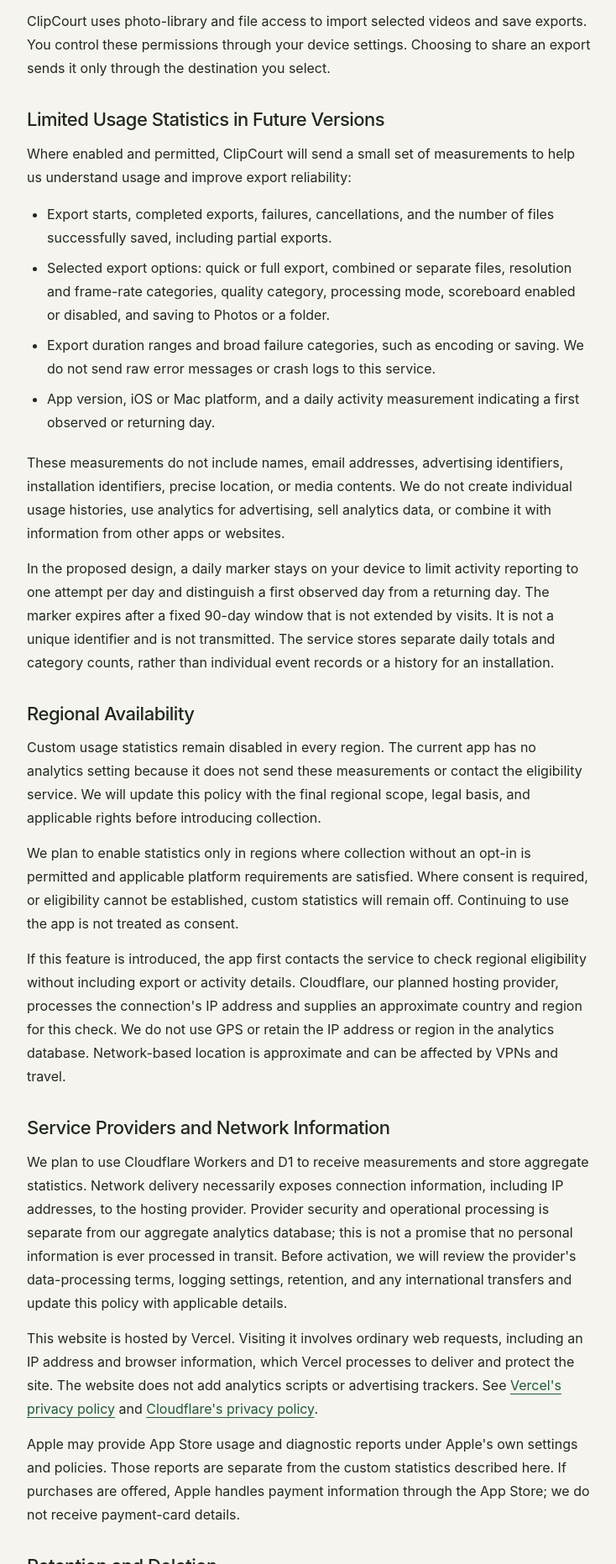
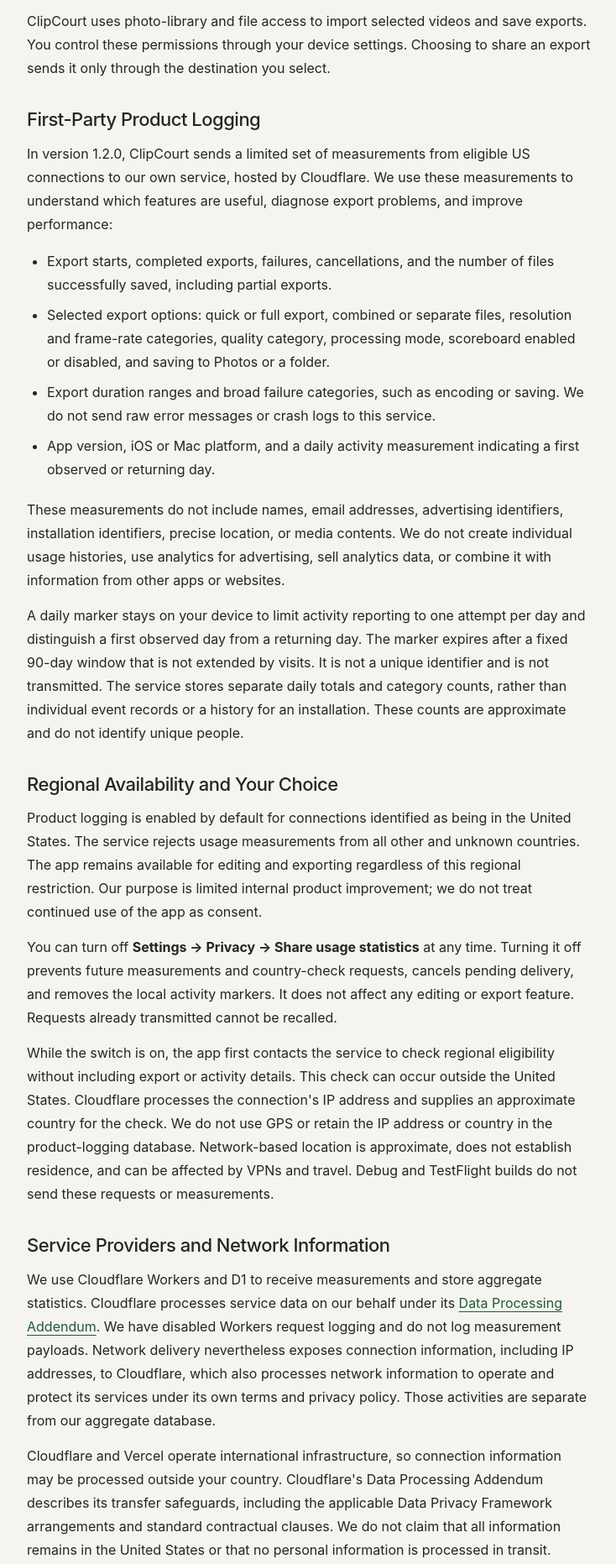
Before and after one commit to pkostas1/clipcourt-app, a plain HTML site: page privacy.html in a window 1280 px wide. Shown: the part 805-2668 px from the top of the page at 84% size, without its empty margins (272-1006 px from the left). Drawn offline with Linux system fonts and the light colour scheme.

Commit message:
Describe US-only first-party product logging and settings opt-out

```diff
--- a/privacy.html
+++ b/privacy.html
@@ -34,14 +34,14 @@
 
         <h2>About This Policy</h2>
         <p>ClipCourt is a video editing app provided by Kostas Papadopoulos. This policy describes how ClipCourt handles information when you use the app, visit this website, or contact us.</p>
-        <p><strong>Current status, October 20, 2026:</strong> Custom usage statistics are not enabled in the currently distributed app. We are preparing the limited statistics feature described below. It will remain disabled until the service and applicable regional requirements have been reviewed. This policy does not itself enable collection.</p>
+        <p><strong>Version 1.2.0 update:</strong> The forthcoming update adds the US-only product logging described below, with a switch in Settings to turn it off. Earlier distributed versions do not send these measurements. This policy describes the update being prepared for App Store review; publication of this policy does not install or release that update.</p>
 
         <h2>Your Videos and Projects</h2>
         <p>Editing and exporting take place on your device. We do not upload your videos, audio, thumbnails, filenames, folder paths, annotations, team names, scores, or project contents to our analytics service. Projects and preferences are stored locally. Media you select or save may also be managed by Apple Photos, iCloud, or a storage provider you choose, according to your own settings.</p>
         <p>ClipCourt uses photo-library and file access to import selected videos and save exports. You control these permissions through your device settings. Choosing to share an export sends it only through the destination you select.</p>
 
-        <h2>Limited Usage Statistics in Future Versions</h2>
-        <p>Where enabled and permitted, ClipCourt will send a small set of measurements to help us understand usage and improve export reliability:</p>
+        <h2>First-Party Product Logging</h2>
+        <p>In version 1.2.0, ClipCourt sends a limited set of measurements from eligible US connections to our own service, hosted by Cloudflare. We use these measurements to understand which features are useful, diagnose export problems, and improve performance:</p>
         <ul>
             <li>Export starts, completed exports, failures, cancellations, and the number of files successfully saved, including partial exports.</li>
             <li>Selected export options: quick or full export, combined or separate files, resolution and frame-rate categories, quality category, processing mode, scoreboard enabled or disabled, and saving to Photos or a folder.</li>
@@ -49,21 +49,22 @@
             <li>App version, iOS or Mac platform, and a daily activity measurement indicating a first observed or returning day.</li>
         </ul>
         <p>These measurements do not include names, email addresses, advertising identifiers, installation identifiers, precise location, or media contents. We do not create individual usage histories, use analytics for advertising, sell analytics data, or combine it with information from other apps or websites.</p>
-        <p>In the proposed design, a daily marker stays on your device to limit activity reporting to one attempt per day and distinguish a first observed day from a returning day. The marker expires after a fixed 90-day window that is not extended by visits. It is not a unique identifier and is not transmitted. The service stores separate daily totals and category counts, rather than individual event records or a history for an installation.</p>
+        <p>A daily marker stays on your device to limit activity reporting to one attempt per day and distinguish a first observed day from a returning day. The marker expires after a fixed 90-day window that is not extended by visits. It is not a unique identifier and is not transmitted. The service stores separate daily totals and category counts, rather than individual event records or a history for an installation. These counts are approximate and do not identify unique people.</p>
 
-        <h2>Regional Availability</h2>
-        <p>Custom usage statistics remain disabled in every region. The current app has no analytics setting because it does not send these measurements or contact the eligibility service. We will update this policy with the final regional scope, legal basis, and applicable rights before introducing collection.</p>
-        <p>We plan to enable statistics only in regions where collection without an opt-in is permitted and applicable platform requirements are satisfied. Where consent is required, or eligibility cannot be established, custom statistics will remain off. Continuing to use the app is not treated as consent.</p>
-        <p>If this feature is introduced, the app first contacts the service to check regional eligibility without including export or activity details. Cloudflare, our planned hosting provider, processes the connection's IP address and supplies an approximate country and region for this check. We do not use GPS or retain the IP address or region in the analytics database. Network-based location is approximate and can be affected by VPNs and travel.</p>
+        <h2>Regional Availability and Your Choice</h2>
+        <p>Product logging is enabled by default for connections identified as being in the United States. The service rejects usage measurements from all other and unknown countries. The app remains available for editing and exporting regardless of this regional restriction. Our purpose is limited internal product improvement; we do not treat continued use of the app as consent.</p>
+        <p>You can turn off <strong>Settings &rarr; Privacy &rarr; Share usage statistics</strong> at any time. Turning it off prevents future measurements and country-check requests, cancels pending delivery, and removes the local activity markers. It does not affect any editing or export feature. Requests already transmitted cannot be recalled.</p>
+        <p>While the switch is on, the app first contacts the service to check regional eligibility without including export or activity details. This check can occur outside the United States. Cloudflare processes the connection's IP address and supplies an approximate country for the check. We do not use GPS or retain the IP address or country in the product-logging database. Network-based location is approximate, does not establish residence, and can be affected by VPNs and travel. Debug and TestFlight builds do not send these requests or measurements.</p>
 
         <h2>Service Providers and Network Information</h2>
-        <p>We plan to use Cloudflare Workers and D1 to receive measurements and store aggregate statistics. Network delivery necessarily exposes connection information, including IP addresses, to the hosting provider. Provider security and operational processing is separate from our aggregate analytics database; this is not a promise that no personal information is ever processed in transit. Before activation, we will review the provider's data-processing terms, logging settings, retention, and any international transfers and update this policy with applicable details.</p>
+        <p>We use Cloudflare Workers and D1 to receive measurements and store aggregate statistics. Cloudflare processes service data on our behalf under its <a href="https://www.cloudflare.com/cloudflare-customer-dpa/">Data Processing Addendum</a>. We have disabled Workers request logging and do not log measurement payloads. Network delivery nevertheless exposes connection information, including IP addresses, to Cloudflare, which also processes network information to operate and protect its services under its own terms and privacy policy. Those activities are separate from our aggregate database.</p>
+        <p>Cloudflare and Vercel operate international infrastructure, so connection information may be processed outside your country. Cloudflare's Data Processing Addendum describes its transfer safeguards, including the applicable Data Privacy Framework arrangements and standard contractual clauses. We do not claim that all information remains in the United States or that no personal information is processed in transit.</p>
         <p>This website is hosted by Vercel. Visiting it involves ordinary web requests, including an IP address and browser information, which Vercel processes to deliver and protect the site. The website does not add analytics scripts or advertising trackers. See <a href="https://vercel.com/legal/privacy-policy">Vercel's privacy policy</a> and <a href="https://www.cloudflare.com/privacypolicy/">Cloudflare's privacy policy</a>.</p>
         <p>Apple may provide App Store usage and diagnostic reports under Apple's own settings and policies. Those reports are separate from the custom statistics described here. If purchases are offered, Apple handles payment information through the App Store; we do not receive payment-card details.</p>
 
         <h2>Retention and Deletion</h2>
-        <p>The planned analytics service retains daily aggregate counters for a rolling 90 days, with automated daily deletion of older counters. Hosting-provider backup retention is separate and will be documented before activation. Measurements awaiting delivery are held briefly in app memory, are not saved as an offline history, and are discarded if delivery fails.</p>
-        <p>Because the aggregate counters contain no installation identifier, we cannot retrieve or remove an individual installation's contribution from those totals. Custom usage statistics are currently disabled, so there are no contributions to stop. Your local projects and preferences remain under your control; removing the app does not delete exports saved separately to Photos or another folder.</p>
+        <p>The service retains daily aggregate counters for a rolling 90 days, with automated daily deletion of older counters. Cloudflare D1's Free plan provides a seven-day recovery window, so deleted counters may remain recoverable in backups for up to seven additional days. After a database recovery, expired counters are deleted again before reporting resumes. Cloudflare's separate operational and security information is retained according to its own policies and applicable obligations.</p>
+        <p>Measurements awaiting delivery are held briefly in app memory, are not saved as an offline history, and are discarded if delivery fails. Because the aggregate counters contain no installation identifier, we cannot retrieve or remove an individual installation's contribution from those totals. Use the Settings switch to stop future contributions. Your local projects and preferences remain under your control; removing the app does not delete exports saved separately to Photos or another folder.</p>
 
         <h2>Contact and Privacy Requests</h2>
         <p>If you email us, we receive your email address and the information you choose to send. We use it to respond and resolve your request. Please avoid sending videos or sensitive information unless necessary for your request. You can ask us to delete support correspondence when it is no longer needed, subject to any applicable retention obligations.</p>
```
